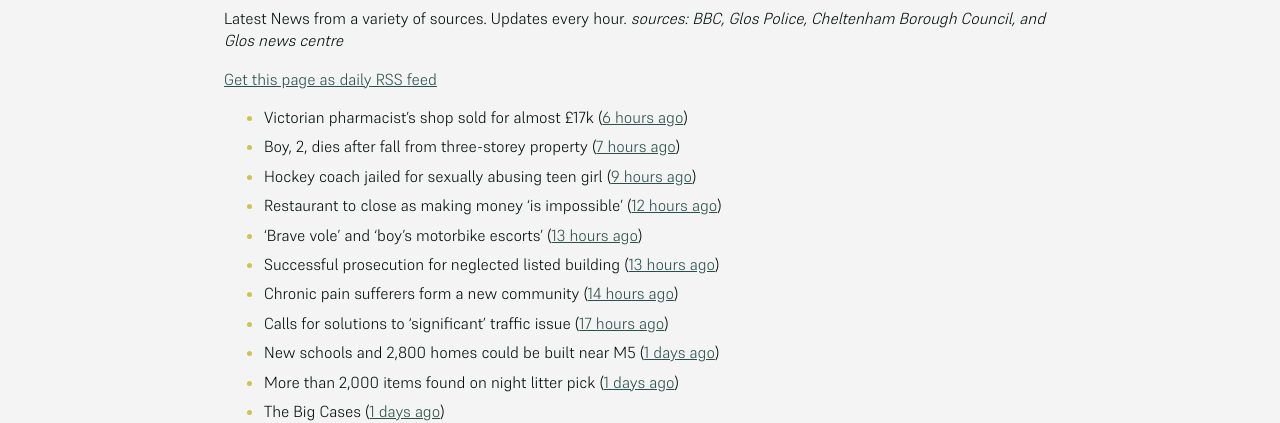
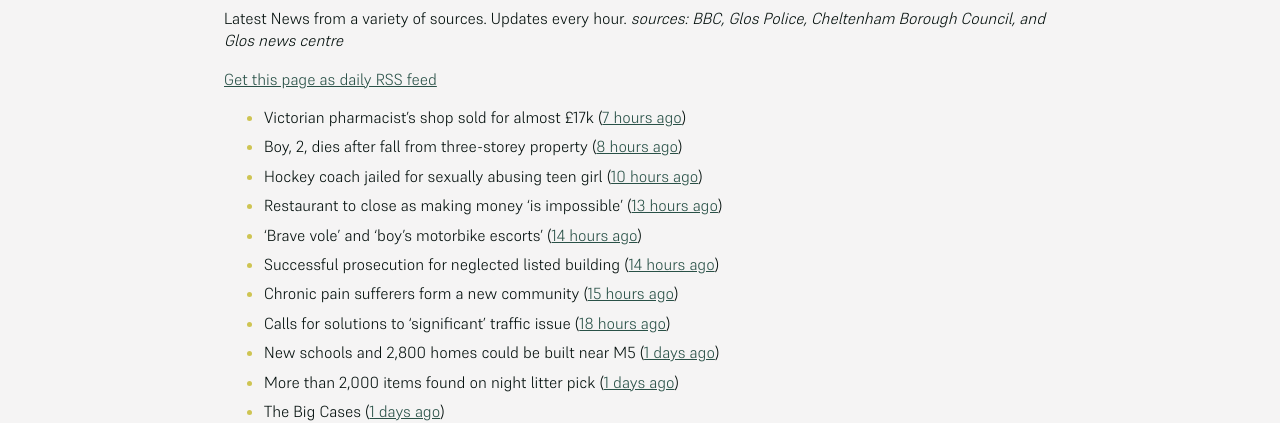
Before and after one commit to mat-0/cheltenham-open-data, a Jekyll site: the page built from _pages/news.md, in a window 1280 px wide. Shown: the part 266-689 px from the top of the page. Built offline with Jekyll 4.4.1, drawn with Linux system fonts in a browser that asks for light colours.

Commit message:
Updated 2025-06-25 23:57:57

```diff
--- a/_pages/news.md
+++ b/_pages/news.md
@@ -12,14 +12,14 @@ _sources: BBC, Glos Police, Cheltenham Borough Council, and Glos news centre_
 [Get this page as daily RSS feed](/daily.rss)
 
 <!-- news_marker starts -->
-- Victorian pharmacist's shop sold for almost £17k ([6 hours ago](https://www.bbc.com/news/articles/c3w41xw4ygwo))
-- Boy, 2, dies after fall from three-storey property ([7 hours ago](https://www.bbc.com/news/articles/crmvj3p192ko))
-- Hockey coach jailed for sexually abusing teen girl ([9 hours ago](https://www.bbc.com/news/articles/c8rpk5m5en0o))
-- Restaurant to close as making money 'is impossible' ([12 hours ago](https://www.bbc.com/news/articles/c307drj7zvjo))
-- 'Brave vole' and 'boy's motorbike escorts' ([13 hours ago](https://www.bbc.com/news/articles/cjd23ne3pz3o))
-- Successful prosecution for neglected listed building ([13 hours ago](https://www.cheltenham.gov.uk/news/article/3023/successful_prosecution_for_neglected_listed_building))
-- Chronic pain sufferers form a new community ([14 hours ago](https://www.bbc.com/news/articles/cp82n1ez6z8o))
-- Calls for solutions to 'significant' traffic issue ([17 hours ago](https://www.bbc.com/news/articles/czxe8l7xnvlo))
+- Victorian pharmacist's shop sold for almost £17k ([7 hours ago](https://www.bbc.com/news/articles/c3w41xw4ygwo))
+- Boy, 2, dies after fall from three-storey property ([8 hours ago](https://www.bbc.com/news/articles/crmvj3p192ko))
+- Hockey coach jailed for sexually abusing teen girl ([10 hours ago](https://www.bbc.com/news/articles/c8rpk5m5en0o))
+- Restaurant to close as making money 'is impossible' ([13 hours ago](https://www.bbc.com/news/articles/c307drj7zvjo))
+- 'Brave vole' and 'boy's motorbike escorts' ([14 hours ago](https://www.bbc.com/news/articles/cjd23ne3pz3o))
+- Successful prosecution for neglected listed building ([14 hours ago](https://www.cheltenham.gov.uk/news/article/3023/successful_prosecution_for_neglected_listed_building))
+- Chronic pain sufferers form a new community ([15 hours ago](https://www.bbc.com/news/articles/cp82n1ez6z8o))
+- Calls for solutions to 'significant' traffic issue ([18 hours ago](https://www.bbc.com/news/articles/czxe8l7xnvlo))
 - New schools and 2,800 homes could be built near M5 ([1 days ago](https://www.bbc.com/news/articles/c5y7dlwng0do))
 - More than 2,000 items found on night litter pick ([1 days ago](https://www.bbc.com/news/articles/cpvjmxvzj32o))
 - The Big Cases ([1 days ago](https://www.bbc.co.uk/iplayer/episode/m001z7w2))
```
Also changed, not shown: _data/flood.json (+4 -4 lines), index.md (+6 -6 lines).
